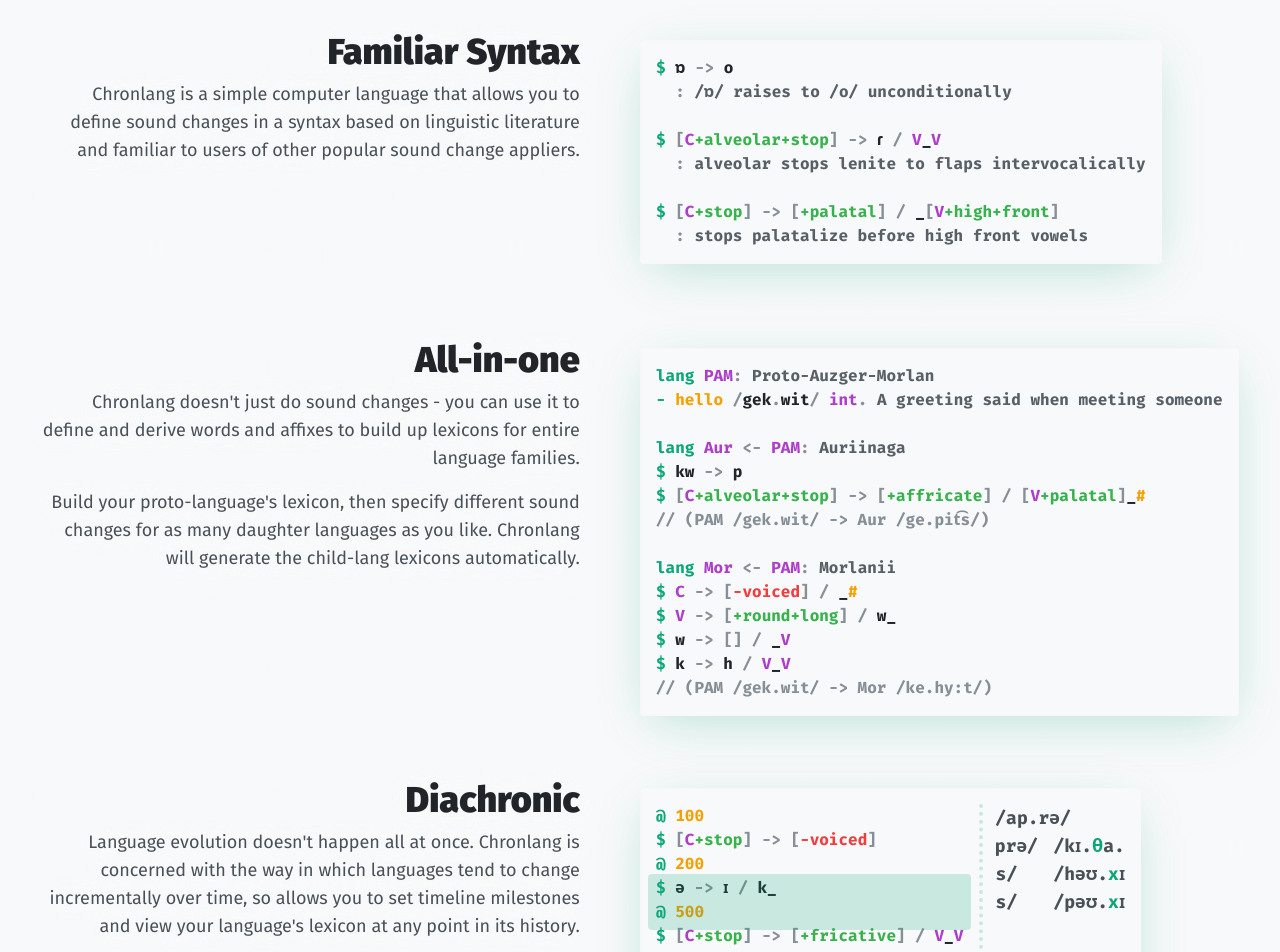
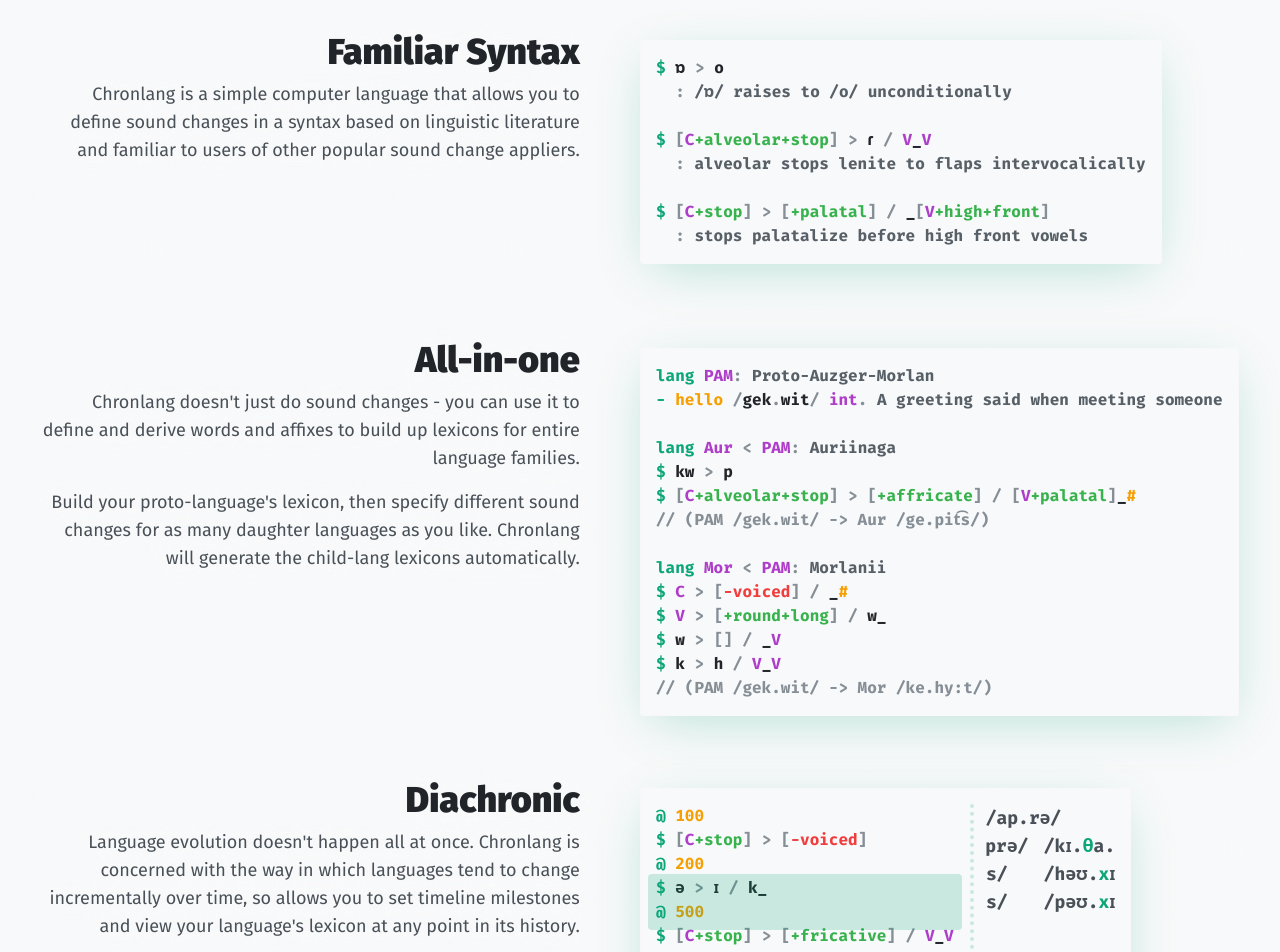
Before and after one commit to conlangtools/conlang.tools, a SvelteKit app: page / in a window 1280 px wide. Shown: the part 800-1752 px from the top of the page. Built offline with nearby package versions, Linux system fonts and the light colour scheme; no server answers.

Commit message:
Use short arrows in code snippets (#9)

```diff
--- a/src/routes/+page.svelte
+++ b/src/routes/+page.svelte
@@ -82,13 +82,13 @@
         <P>Chronlang is a simple computer language that allows you to define sound changes in a syntax based on linguistic literature and familiar to users of other popular sound change appliers.</P>
       </div>
       <Code slot="right">
-        <pre><span class="text-accent">$</span> <span class="text-fg-emphasis">ɒ</span> -&gt; <span class="text-fg-emphasis">o</span></pre>
+        <pre><span class="text-accent">$</span> <span class="text-fg-emphasis">ɒ</span> &gt; <span class="text-fg-emphasis">o</span></pre>
         <pre>  : <span class="text-fg-alt">/ɒ/ raises to /o/ unconditionally</span></pre>
         <pre> </pre>
-        <pre><span class="text-accent">$</span> [<span class="text-analogue">C</span><span class="text-success">+alveolar+stop</span>] -&gt; <span class="text-fg-emphasis">ɾ</span> / <span class="text-analogue">V</span><span class="text-fg-emphasis">_</span><span class="text-analogue">V</span></pre>
+        <pre><span class="text-accent">$</span> [<span class="text-analogue">C</span><span class="text-success">+alveolar+stop</span>] &gt; <span class="text-fg-emphasis">ɾ</span> / <span class="text-analogue">V</span><span class="text-fg-emphasis">_</span><span class="text-analogue">V</span></pre>
         <pre>  : <span class="text-fg-alt">alveolar stops lenite to flaps intervocalically</span></pre>
         <pre> </pre>
-        <pre><span class="text-accent">$</span> [<span class="text-analogue">C</span><span class="text-success">+stop</span>] -&gt; [<span class="text-success">+palatal</span>] / <span class="text-fg-emphasis">_</span>[<span class="text-analogue">V</span><span class="text-success">+high+front</span>]</pre>
+        <pre><span class="text-accent">$</span> [<span class="text-analogue">C</span><span class="text-success">+stop</span>] &gt; [<span class="text-success">+palatal</span>] / <span class="text-fg-emphasis">_</span>[<span class="text-analogue">V</span><span class="text-success">+high+front</span>]</pre>
         <pre>  : <span class="text-fg-alt">stops palatalize before high front vowels</span></pre>
       </Code>
     </SideBySide>
@@ -102,16 +102,16 @@
         <pre><span class="text-accent">lang</span> <span class="text-analogue">PAM</span>: <span class="text-fg-alt">Proto-Auzger-Morlan</span></pre>
         <pre><span class="text-accent">-</span> <span class="text-complement">hello</span> /<span class="text-fg-emphasis">gek</span>.<span class="text-fg-emphasis">wit</span>/ <span class="text-analogue">int</span>. <span class="text-fg-alt">A greeting said when meeting someone</span></pre>
         <pre> </pre>
-        <pre><span class="text-accent">lang</span> <span class="text-analogue">Aur</span> &lt;- <span class="text-analogue">PAM</span>: <span class="text-fg-alt">Auriinaga</span></pre>
-        <pre><span class="text-accent">$</span> <span class="text-fg-emphasis">kw</span> -&gt; <span class="text-fg-emphasis">p</span></pre>
-        <pre><span class="text-accent">$</span> [<span class="text-analogue">C</span><span class="text-success">+alveolar+stop</span>] -&gt; [<span class="text-success">+affricate</span>] / [<span class="text-analogue">V</span><span class="text-success">+palatal</span>]<span class="text-fg-emphasis">_</span><span class="text-complement">#</span> </pre>
+        <pre><span class="text-accent">lang</span> <span class="text-analogue">Aur</span> &lt; <span class="text-analogue">PAM</span>: <span class="text-fg-alt">Auriinaga</span></pre>
+        <pre><span class="text-accent">$</span> <span class="text-fg-emphasis">kw</span> &gt; <span class="text-fg-emphasis">p</span></pre>
+        <pre><span class="text-accent">$</span> [<span class="text-analogue">C</span><span class="text-success">+alveolar+stop</span>] &gt; [<span class="text-success">+affricate</span>] / [<span class="text-analogue">V</span><span class="text-success">+palatal</span>]<span class="text-fg-emphasis">_</span><span class="text-complement">#</span> </pre>
         <pre>// (PAM /gek.wit/ -&gt; Aur /ge.pit͡s/) </pre>
         <pre> </pre>
-        <pre><span class="text-accent">lang</span> <span class="text-analogue">Mor</span> &lt;- <span class="text-analogue">PAM</span>: <span class="text-fg-alt">Morlanii</span></pre>
-        <pre><span class="text-accent">$</span> <span class="text-analogue">C</span> -&gt; [<span class="text-error">-voiced</span>] / <span class="text-fg-emphasis">_</span><span class="text-complement">#</span></pre>
-        <pre><span class="text-accent">$</span> <span class="text-analogue">V</span> -&gt; [<span class="text-success">+round+long</span>] / <span class="text-fg-emphasis">w</span><span class="text-fg-emphasis">_</span></pre>
-        <pre><span class="text-accent">$</span> <span class="text-fg-emphasis">w</span> -&gt; [] / <span class="text-fg-emphasis">_</span><span class="text-analogue">V</span></pre>
-        <pre><span class="text-accent">$</span> <span class="text-fg-emphasis">k</span> -&gt; <span class="text-fg-emphasis">h</span> / <span class="text-analogue">V</span><span class="text-fg-emphasis">_</span><span class="text-analogue">V</span></pre>
+        <pre><span class="text-accent">lang</span> <span class="text-analogue">Mor</span> &lt; <span class="text-analogue">PAM</span>: <span class="text-fg-alt">Morlanii</span></pre>
+        <pre><span class="text-accent">$</span> <span class="text-analogue">C</span> &gt; [<span class="text-error">-voiced</span>] / <span class="text-fg-emphasis">_</span><span class="text-complement">#</span></pre>
+        <pre><span class="text-accent">$</span> <span class="text-analogue">V</span> &gt; [<span class="text-success">+round+long</span>] / <span class="text-fg-emphasis">w</span><span class="text-fg-emphasis">_</span></pre>
+        <pre><span class="text-accent">$</span> <span class="text-fg-emphasis">w</span> &gt; [] / <span class="text-fg-emphasis">_</span><span class="text-analogue">V</span></pre>
+        <pre><span class="text-accent">$</span> <span class="text-fg-emphasis">k</span> &gt; <span class="text-fg-emphasis">h</span> / <span class="text-analogue">V</span><span class="text-fg-emphasis">_</span><span class="text-analogue">V</span></pre>
         <pre>// (PAM /gek.wit/ -&gt; Mor /ke.hy:t/)</pre>
       </Code>
     </SideBySide>
@@ -123,13 +123,13 @@
       <Code slot="right" class="flex diachronic-demo">
         <div class="relative mr-4">
           <pre><span class="text-accent">@</span> <span class="text-complement">100</span></pre>
-          <pre><span class="text-accent">$</span> [<span class="text-analogue">C</span><span class="text-success">+stop</span>] -&gt; [<span class="text-error">-voiced</span>]</pre>
+          <pre><span class="text-accent">$</span> [<span class="text-analogue">C</span><span class="text-success">+stop</span>] &gt; [<span class="text-error">-voiced</span>]</pre>
           <pre><span class="text-accent">@</span> <span class="text-complement">200</span></pre>
-          <pre><span class="text-accent">$</span> <span class="text-fg-emphasis">ə</span> -&gt; <span class="text-fg-emphasis">ɪ</span> / <span class="text-fg-emphasis">k_</span></pre>
+          <pre><span class="text-accent">$</span> <span class="text-fg-emphasis">ə</span> &gt; <span class="text-fg-emphasis">ɪ</span> / <span class="text-fg-emphasis">k_</span></pre>
           <pre><span class="text-accent">@</span> <span class="text-complement">500</span></pre>
-          <pre><span class="text-accent">$</span> [<span class="text-analogue">C</span><span class="text-success">+stop</span>] -&gt; [<span class="text-success">+fricative</span>] / <span class="text-analogue">V</span><span class="text-fg-emphasis">_</span><span class="text-analogue">V</span></pre>
+          <pre><span class="text-accent">$</span> [<span class="text-analogue">C</span><span class="text-success">+stop</span>] &gt; [<span class="text-success">+fricative</span>] / <span class="text-analogue">V</span><span class="text-fg-emphasis">_</span><span class="text-analogue">V</span></pre>
           <pre><span class="text-accent">@</span> <span class="text-complement">1250</span></pre>
-          <pre><span class="text-accent">$</span> <span class="text-fg-emphasis">ə</span>[<span class="text-analogue">V</span><span class="text-cyan">:α</span>] -&gt; [<span class="text-cyan">α</span><span class="text-success">+long</span>] </pre>
+          <pre><span class="text-accent">$</span> <span class="text-fg-emphasis">ə</span>[<span class="text-analogue">V</span><span class="text-cyan">:α</span>] &gt; [<span class="text-cyan">α</span><span class="text-success">+long</span>] </pre>
           <div class="bg-[rgba(var(--c-accent-rgb),0.2)] rounded h-[3.5rem] w-[calc(100%+1rem)] -m-2 absolute top-[calc((var(--highlighted)-1)*3.125rem)] opacity-[var(--highlighted)] left-0"></div>
         </div>
         <div class="border-l-4 border-l-[rgba(var(--c-accent-rgb),0.2)] border-dotted ps-3 text-fg-primary font-semibold text-lg">
@@ -180,7 +180,7 @@
         <pre>{'}'}</pre>
         <pre> </pre>
         <pre><span class="text-accent">-</span> <span class="text-complement">flimflark</span> /<span class="text-fg-emphasis">ϐ☼b</span>/</pre>
-        <pre><span class="text-accent">$</span> [<span class="text-analogue">X</span><span class="text-success">+glandular</span>] -&gt; [<span class="text-success">+dry</span>] / <span class="text-fg-emphasis">_#</span></pre>
+        <pre><span class="text-accent">$</span> [<span class="text-analogue">X</span><span class="text-success">+glandular</span>] &gt; [<span class="text-success">+dry</span>] / <span class="text-fg-emphasis">_#</span></pre>
       </Code>
     </SideBySide>
   </div>
```
